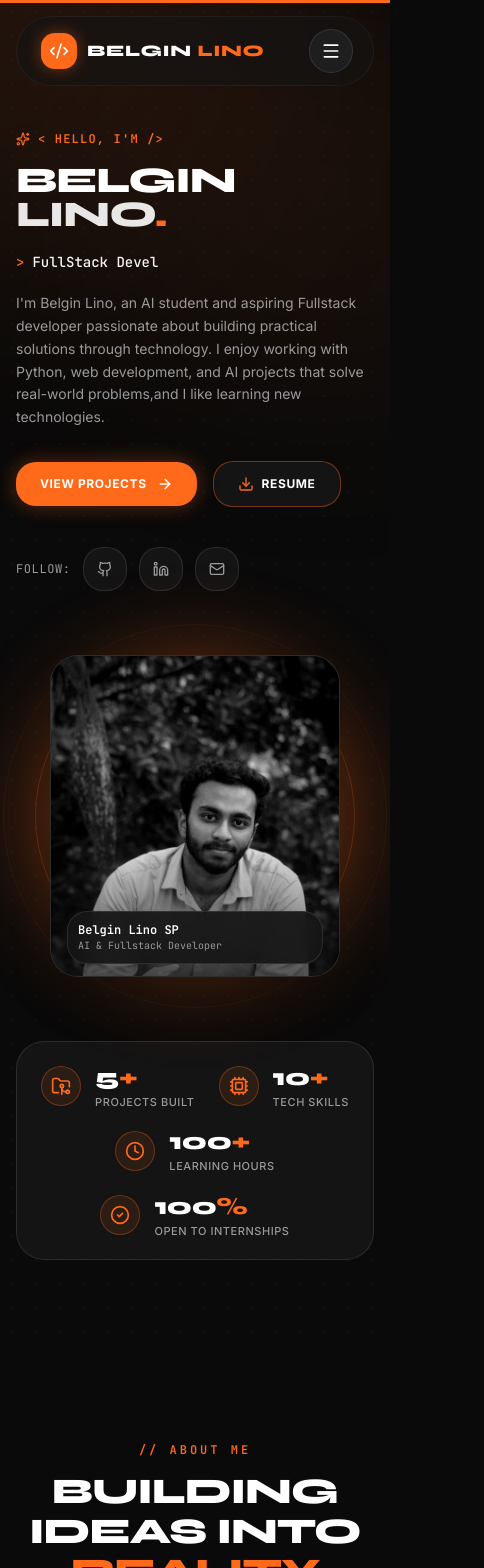
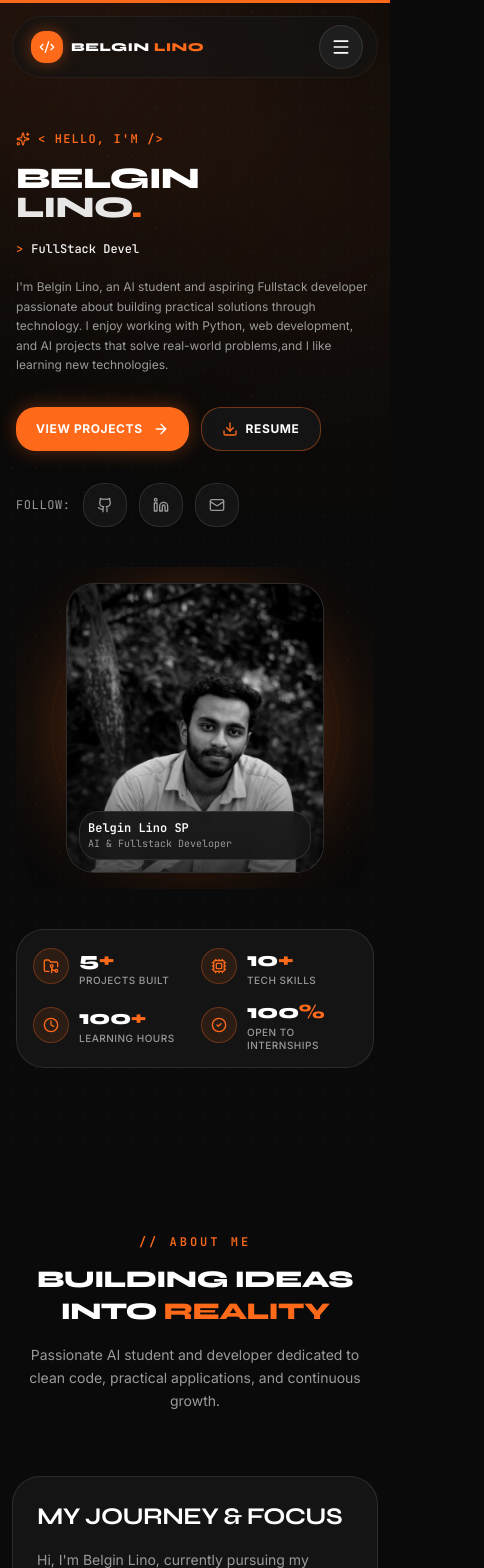
Before and after one commit to Belginlino/portfolio, a React (Vite) app: page / in a window 390 px wide. Shown: the top 1568 px of the page, 484 px wide, since content can reach past the window. Built offline with nearby package versions, Linux system fonts and the light colour scheme.

Commit message:
feat: implement portfolio structure with modular sections and contact form integration

```diff
--- a/src/App.tsx
+++ b/src/App.tsx
@@ -15,9 +15,9 @@ import { Toaster } from "@/components/ui/sonner";
 
 export default function App() {
   return (
-    <div className="relative min-h-screen bg-[#0A0A0A] text-[#F5F5F5] selection:bg-[#FF6A1A] selection:text-white">
+    <div className="relative min-h-screen w-full max-w-full overflow-x-hidden bg-[#0A0A0A] text-[#F5F5F5] selection:bg-[#FF6A1A] selection:text-white">
       <Navbar />
-      <main>
+      <main className="w-full max-w-full min-w-0 overflow-x-hidden">
         <Hero />
         <About />
         <Services />
--- a/src/components/Navbar.tsx
+++ b/src/components/Navbar.tsx
@@ -61,10 +61,10 @@ export function Navbar() {
       />
 
       <header className="fixed inset-x-0 top-0 z-50 py-4 transition-all duration-300">
-        <div className="mx-auto max-w-7xl px-4 sm:px-6 lg:px-8">
+        <div className="mx-auto max-w-7xl px-3 sm:px-6 lg:px-8">
           <nav
             aria-label="Main Navigation"
-            className={`flex items-center justify-between rounded-full px-5 py-3 transition-all duration-300 ${
+            className={`flex items-center justify-between rounded-full px-3.5 py-2 sm:px-5 sm:py-3 transition-all duration-300 ${
               scrolled
                 ? "border border-white/10 bg-[#141414]/90 shadow-2xl backdrop-blur-md"
                 : "border border-white/5 bg-[#141414]/60 backdrop-blur-sm"
@@ -73,12 +73,12 @@ export function Navbar() {
             {/* Logo Left */}
             <a
               href="#home"
-              className="group flex min-h-[44px] items-center gap-2.5 rounded-full px-1 focus-visible:outline-none focus-visible:ring-2 focus-visible:ring-[#FF6A1A]"
+              className="group flex min-h-[44px] items-center gap-2 sm:gap-2.5 rounded-full px-1 focus-visible:outline-none focus-visible:ring-2 focus-visible:ring-[#FF6A1A]"
             >
-              <span className="flex h-9 w-9 items-center justify-center rounded-lg bg-[#FF6A1A] text-white shadow-[0_0_15px_rgba(255,106,26,0.4)] transition-transform duration-300 group-hover:scale-105">
-                <Code2 className="h-5 w-5" />
+              <span className="flex h-8 w-8 sm:h-9 sm:w-9 items-center justify-center rounded-lg bg-[#FF6A1A] text-white shadow-[0_0_15px_rgba(255,106,26,0.4)] transition-transform duration-300 group-hover:scale-105">
+                <Code2 className="h-4 w-4 sm:h-5 sm:w-5" />
               </span>
-              <span className="font-hero text-base font-extrabold tracking-wider uppercase text-white">
+              <span className="font-hero text-xs sm:text-base font-extrabold tracking-wider uppercase text-white">
                 BELGIN <span className="text-[#FF6A1A]">LINO</span>
               </span>
             </a>
--- a/src/components/Section.tsx
+++ b/src/components/Section.tsx
@@ -19,11 +19,11 @@ export function Section({
   className = "",
 }: SectionProps) {
   return (
-    <section id={id} className={`relative py-24 sm:py-32 bg-[#0A0A0A] ${className}`}>
+    <section id={id} className={`relative w-full max-w-full overflow-x-hidden min-w-0 py-20 sm:py-32 bg-[#0A0A0A] ${className}`}>
       {/* Background dot grid pattern */}
       <div className="pointer-events-none absolute inset-0 -z-10 bg-dot-grid opacity-20" />
 
-      <div className="mx-auto max-w-7xl px-4 sm:px-6 lg:px-8">
+      <div className="mx-auto w-full max-w-7xl px-3 sm:px-6 lg:px-8 min-w-0">
         <motion.div
           initial={{ opacity: 0, y: 30 }}
           whileInView={{ opacity: 1, y: 0 }}
@@ -36,7 +36,7 @@ export function Section({
               // {eyebrow}
             </span>
           )}
-          <h2 className="mt-3 font-hero text-4xl font-extrabold uppercase tracking-tight text-white sm:text-5xl lg:text-6xl">
+          <h2 className="mt-3 font-hero text-2xl sm:text-4xl md:text-5xl lg:text-6xl font-extrabold uppercase tracking-tight text-white break-words max-w-full">
             {title}
           </h2>
           {description && (
--- a/src/components/sections/About.tsx
+++ b/src/components/sections/About.tsx
@@ -20,8 +20,8 @@ export function About() {
       <div className="grid gap-12 lg:grid-cols-2 lg:gap-16 items-center">
         {/* Left Column: Personal Story */}
         <motion.div
-          initial={{ opacity: 0, x: -30 }}
-          whileInView={{ opacity: 1, x: 0 }}
+          initial={{ opacity: 0, y: 24 }}
+          whileInView={{ opacity: 1, y: 0 }}
           viewport={{ once: true }}
           transition={{ duration: 0.6 }}
           className="space-y-6"
--- a/src/components/sections/Hero.tsx
+++ b/src/components/sections/Hero.tsx
@@ -55,30 +55,30 @@ export function Hero() {
             </div>
 
             {/* Oversized hero heading with responsive fluid scaling */}
-            <h1 className="mt-3 font-hero text-4xl font-extrabold uppercase leading-[0.95] tracking-tight text-white sm:text-6xl md:text-7xl lg:text-8xl break-words">
+            <h1 className="mt-3 font-hero text-3xl sm:text-5xl md:text-7xl lg:text-8xl font-extrabold uppercase leading-[0.95] tracking-tight text-white break-words">
               BELGIN <br />
               <span className="text-white/90">LINO</span>
               <span className="text-[#FF6A1A]">.</span>
             </h1>
 
             {/* Role text with typing effect */}
-            <div className="mt-5 flex items-center gap-2 font-mono text-sm font-medium text-[#F5F5F5] sm:text-base">
+            <div className="mt-5 flex items-center gap-2 font-mono text-xs sm:text-sm font-medium text-[#F5F5F5] sm:text-base">
               <span className="text-[#FF6A1A]">&gt;</span>
-              <span>{roleText}</span>
-              <span className="inline-block h-4 w-[2px] animate-blink bg-[#FF6A1A]" />
+              <span className="truncate">{roleText}</span>
+              <span className="inline-block h-4 w-[2px] shrink-0 animate-blink bg-[#FF6A1A]" />
             </div>
 
             {/* Bio text */}
-            <p className="mt-5 max-w-lg text-sm leading-relaxed text-[#9A9A9A] sm:text-base">
+            <p className="mt-5 max-w-lg text-xs leading-relaxed text-[#9A9A9A] sm:text-base">
               {personalInfo.bio}
             </p>
 
             {/* CTA Buttons */}
-            <div className="mt-8 flex flex-wrap items-center gap-4">
+            <div className="mt-8 flex flex-wrap items-center gap-3 sm:gap-4">
               {/* Primary CTA: Solid Orange */}
               <a
                 href="#projects"
-                className="group relative inline-flex min-h-[44px] items-center gap-2.5 overflow-hidden rounded-xl bg-[#FF6A1A] px-6 py-3.5 text-xs font-bold uppercase tracking-wider text-white shadow-[0_0_20px_rgba(255,106,26,0.35)] transition-all duration-300 hover:scale-[1.03] hover:bg-[#FF7B2E] hover:shadow-[0_0_30px_rgba(255,106,26,0.5)] focus-visible:outline-none focus-visible:ring-2 focus-visible:ring-white active:scale-[0.98]"
+                className="group relative inline-flex min-h-[44px] items-center gap-2.5 overflow-hidden rounded-xl bg-[#FF6A1A] px-5 py-3 sm:px-6 sm:py-3.5 text-xs font-bold uppercase tracking-wider text-white shadow-[0_0_20px_rgba(255,106,26,0.35)] transition-all duration-300 hover:scale-[1.03] hover:bg-[#FF7B2E] hover:shadow-[0_0_30px_rgba(255,106,26,0.5)] focus-visible:outline-none focus-visible:ring-2 focus-visible:ring-white active:scale-[0.98]"
               >
                 <span>View Projects</span>
                 <ArrowRight className="h-4 w-4 transition-transform duration-200 group-hover:translate-x-1" />
@@ -88,7 +88,7 @@ export function Hero() {
               <a
                 href={personalInfo.resumeUrl}
                 download
-                className="inline-flex min-h-[44px] items-center gap-2 rounded-xl border border-[#FF6A1A]/40 bg-[#141414] px-6 py-3.5 text-xs font-bold uppercase tracking-wider text-white transition-all duration-300 hover:border-[#FF6A1A] hover:bg-[#FF6A1A]/10 hover:scale-[1.03] focus-visible:outline-none focus-visible:ring-2 focus-visible:ring-[#FF6A1A] active:scale-[0.98]"
+                className="inline-flex min-h-[44px] items-center gap-2 rounded-xl border border-[#FF6A1A]/40 bg-[#141414] px-5 py-3 sm:px-6 sm:py-3.5 text-xs font-bold uppercase tracking-wider text-white transition-all duration-300 hover:border-[#FF6A1A] hover:bg-[#FF6A1A]/10 hover:scale-[1.03] focus-visible:outline-none focus-visible:ring-2 focus-visible:ring-[#FF6A1A] active:scale-[0.98]"
               >
                 <Download className="h-4 w-4 text-[#FF6A1A]" />
                 <span>Resume</span>
@@ -96,7 +96,7 @@ export function Hero() {
             </div>
 
             {/* Social Icons */}
-            <div className="mt-10 flex items-center gap-3">
+            <div className="mt-8 sm:mt-10 flex items-center gap-3">
               <span className="font-mono text-xs uppercase tracking-wider text-[#9A9A9A]">Follow:</span>
               {[
                 { Icon: Github, href: personalInfo.github, label: "GitHub" },
@@ -122,23 +122,23 @@ export function Hero() {
             initial={{ opacity: 0, scale: 0.95 }}
             animate={{ opacity: 1, scale: 1 }}
             transition={{ duration: 0.8, ease: "easeOut", delay: 0.15 }}
-            className="relative flex justify-center py-6"
+            className="relative flex justify-center py-4 sm:py-6 overflow-hidden"
           >
             {/* Glowing Orange Ring / Pulsing Circle behind photo */}
-            <div className="pointer-events-none absolute left-1/2 top-1/2 h-72 w-72 -translate-x-1/2 -translate-y-1/2 rounded-full bg-[#FF6A1A] animate-pulse-glow" />
-            <div className="pointer-events-none absolute left-1/2 top-1/2 h-80 w-80 -translate-x-1/2 -translate-y-1/2 rounded-full border border-[#FF6A1A]/30 opacity-70" />
-            <div className="pointer-events-none absolute left-1/2 top-1/2 h-96 w-96 -translate-x-1/2 -translate-y-1/2 rounded-full border border-[#FF6A1A]/15 opacity-40" />
+            <div className="pointer-events-none absolute left-1/2 top-1/2 h-56 w-56 sm:h-72 sm:w-72 -translate-x-1/2 -translate-y-1/2 rounded-full bg-[#FF6A1A] animate-pulse-glow" />
+            <div className="pointer-events-none absolute left-1/2 top-1/2 h-64 w-64 sm:h-80 sm:w-80 -translate-x-1/2 -translate-y-1/2 rounded-full border border-[#FF6A1A]/30 opacity-70" />
+            <div className="pointer-events-none absolute left-1/2 top-1/2 h-72 w-72 sm:h-96 sm:w-96 -translate-x-1/2 -translate-y-1/2 rounded-full border border-[#FF6A1A]/15 opacity-40" />
 
             {/* Photo Container */}
-            <div className="group relative z-10 cursor-default overflow-hidden rounded-2xl border border-white/10 bg-[#141414] shadow-2xl backdrop-blur transition-all duration-500 hover:border-[#FF6A1A]/60 hover:shadow-[0_0_35px_rgba(255,106,26,0.35)]">
+            <div className="group relative z-10 cursor-default max-w-full overflow-hidden rounded-2xl border border-white/10 bg-[#141414] shadow-2xl backdrop-blur transition-all duration-500 hover:border-[#FF6A1A]/60 hover:shadow-[0_0_35px_rgba(255,106,26,0.35)]">
               <img
                 src={heroPhoto}
                 alt="Belgin Lino SP"
                 loading="eager"
-                className="h-80 w-72 object-cover object-top filter grayscale contrast-125 transition-all duration-500 group-hover:grayscale-0 group-hover:contrast-100 group-hover:scale-105 sm:h-96 sm:w-80"
+                className="h-72 w-64 sm:h-96 sm:w-80 max-w-full object-cover object-top filter grayscale contrast-125 transition-all duration-500 group-hover:grayscale-0 group-hover:contrast-100 group-hover:scale-105"
               />
               <div className="pointer-events-none absolute inset-0 bg-gradient-to-t from-[#0A0A0A] via-transparent to-transparent opacity-70 transition-opacity duration-500 group-hover:opacity-30" />
-              <div className="absolute bottom-3 left-4 right-4 rounded-xl border border-white/10 bg-[#141414]/90 p-2.5 backdrop-blur-md transition-all duration-300 group-hover:border-[#FF6A1A]/40">
+              <div className="absolute bottom-3 left-3 right-3 sm:left-4 sm:right-4 rounded-xl border border-white/10 bg-[#141414]/90 p-2 sm:p-2.5 backdrop-blur-md transition-all duration-300 group-hover:border-[#FF6A1A]/40">
                 <p className="font-mono text-xs font-semibold text-white">Belgin Lino SP</p>
                 <p className="font-mono text-[10px] text-[#9A9A9A]">AI &amp; Fullstack Developer</p>
               </div>
@@ -150,21 +150,21 @@ export function Hero() {
             initial={{ opacity: 0, x: 20 }}
             animate={{ opacity: 1, x: 0 }}
             transition={{ duration: 0.7, delay: 0.3 }}
-            className="col-span-1 md:col-span-2 lg:col-span-1 flex flex-row flex-wrap justify-around gap-4 rounded-2xl border border-white/10 bg-[#141414] p-5 lg:flex-col lg:justify-center lg:gap-6 lg:p-6"
+            className="col-span-1 md:col-span-2 lg:col-span-1 grid grid-cols-2 gap-3 p-4 sm:flex sm:flex-row sm:flex-wrap sm:justify-around sm:gap-4 sm:p-5 lg:flex-col lg:justify-center lg:gap-6 lg:p-6 rounded-2xl border border-white/10 bg-[#141414]"
           >
             {stats.map((item, idx) => {
               const Icon = statIcons[idx % statIcons.length];
               return (
-                <div key={item.label} className="flex items-center gap-3.5">
-                  <div className="flex h-10 w-10 shrink-0 items-center justify-center rounded-xl border border-[#FF6A1A]/30 bg-[#FF6A1A]/10 text-[#FF6A1A]">
-                    <Icon className="h-5 w-5" />
+                <div key={item.label} className="flex items-center gap-2.5 sm:gap-3.5 min-w-0">
+                  <div className="flex h-9 w-9 sm:h-10 sm:w-10 shrink-0 items-center justify-center rounded-xl border border-[#FF6A1A]/30 bg-[#FF6A1A]/10 text-[#FF6A1A]">
+                    <Icon className="h-4 w-4 sm:h-5 sm:w-5" />
                   </div>
-                  <div>
-                    <p className="font-hero text-2xl font-extrabold tracking-tight text-white lg:text-3xl">
+                  <div className="min-w-0">
+                    <p className="font-hero text-xl font-extrabold tracking-tight text-white sm:text-2xl lg:text-3xl">
                       {item.value}
                       <span className="text-[#FF6A1A]">{item.suffix}</span>
                     </p>
-                    <p className="text-[11px] font-medium uppercase tracking-wider text-[#9A9A9A]">
+                    <p className="text-[10px] sm:text-[11px] font-medium uppercase tracking-wider text-[#9A9A9A] break-words leading-tight">
                       {item.label}
                     </p>
                   </div>
--- a/src/components/sections/Resume.tsx
+++ b/src/components/sections/Resume.tsx
@@ -24,7 +24,7 @@ export function Resume() {
         transition={{ duration: 0.6 }}
         className="relative mx-auto max-w-4xl overflow-hidden rounded-3xl border border-white/10 bg-[#141414] p-8 shadow-2xl sm:p-12"
       >
-        <div className="pointer-events-none absolute -right-20 -top-20 h-64 w-64 rounded-full bg-[#FF6A1A]/15 blur-3xl" />
+        <div className="pointer-events-none absolute right-0 -top-20 h-64 w-64 rounded-full bg-[#FF6A1A]/15 blur-3xl max-w-full" />
 
         <div className="relative grid gap-8 lg:grid-cols-[1.4fr_1fr] lg:items-center">
           <div>
@@ -61,8 +61,8 @@ export function Resume() {
             {highlights.map((h, i) => (
               <motion.li
                 key={h}
-                initial={{ opacity: 0, x: 20 }}
-                whileInView={{ opacity: 1, x: 0 }}
+                initial={{ opacity: 0, y: 16 }}
+                whileInView={{ opacity: 1, y: 0 }}
                 viewport={{ once: true }}
                 transition={{ duration: 0.4, delay: i * 0.07 }}
                 className="flex items-center gap-3 rounded-xl border border-white/5 bg-[#1a1a1a] px-4 py-3 text-xs font-semibold text-white"
--- a/src/components/sections/TechStack.tsx
+++ b/src/components/sections/TechStack.tsx
@@ -32,8 +32,8 @@ export function TechStack() {
       description="Technologies, frameworks, and tools I use daily to engineer applications."
     >
       {/* Single horizontal row of icons in bordered boxes */}
-      <div className="mb-14 overflow-x-auto pb-4 pt-2">
-        <div className="flex min-w-max items-center justify-center gap-4 px-2">
+      <div className="mb-14 overflow-x-auto pb-4 pt-2 [scrollbar-width:none] [-ms-overflow-style:none] [&::-webkit-scrollbar]:hidden">
+        <div className="flex w-max items-center gap-3.5 px-4 sm:mx-auto sm:justify-center">
           {techItems.map((item, idx) => {
             const Icon = item.icon;
             return (
--- a/src/styles.css
+++ b/src/styles.css
@@ -83,12 +83,16 @@
     -moz-osx-font-smoothing: grayscale;
     background-color: #0a0a0a;
     color-scheme: dark;
+    max-width: 100vw;
+    overflow-x: hidden;
   }
 
-  body {
+  body,
+  #root {
     background-color: #0a0a0a;
     color: #f5f5f5;
     font-family: var(--font-sans);
+    max-width: 100vw;
     overflow-x: hidden;
   }
 
```
Also changed, not shown: src/components/sections/Contact.tsx (+18 -18 lines).
